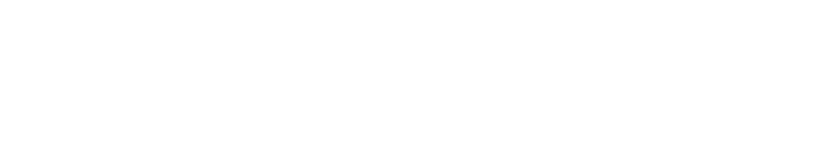
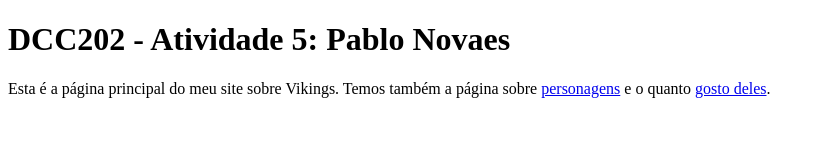
Before and after one commit to ufjf-dcc202/ufjf-dcc202-2023-3-b-atv5-BAL0F0, a website: page index.html in a window 1280 px wide. Shown: the whole page, without its empty margins (0-825 px from the left). Drawn offline with Linux system fonts and the light colour scheme.

Commit message:
criei o titulo da pagina e do paragrafo com as ancoras para as paginas

```diff
--- a/index.html
+++ b/index.html
@@ -3,9 +3,10 @@
 <head>
     <meta charset="UTF-8">
     <meta name="viewport" content="width=device-width, initial-scale=1.0">
-    <title>Document</title>
+    <title>DCC202 - Atividade 5: Pablo Novaes</title>
 </head>
 <body>
-
-</body>
-</html>
+    <main>
+        <h1>DCC202 - Atividade 5: Pablo Novaes</h1>
+        <p>Esta é a página principal do meu site sobre Vikings. Temos também a página sobre <a href="personagens.html">personagens</a> e o quanto <a href="preferencias.html">gosto deles</a>.</p>
+    </main>
```
